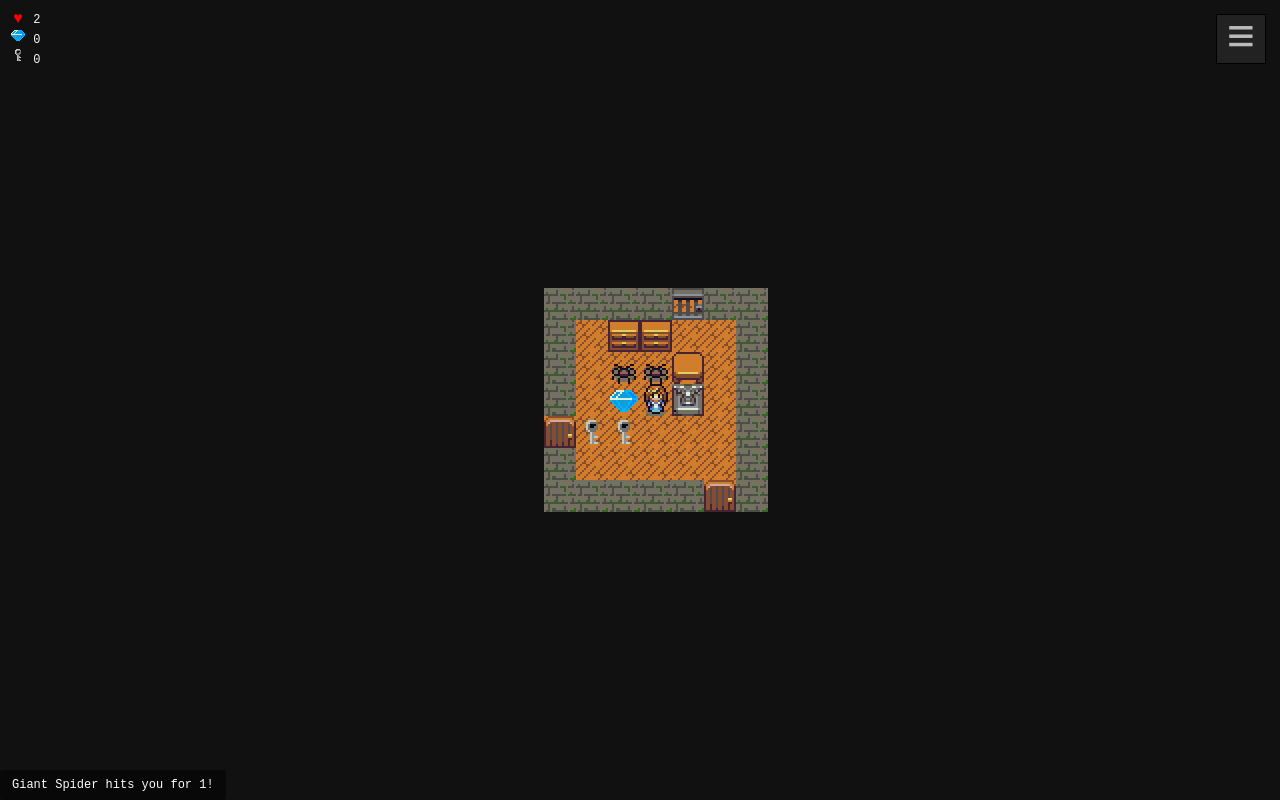
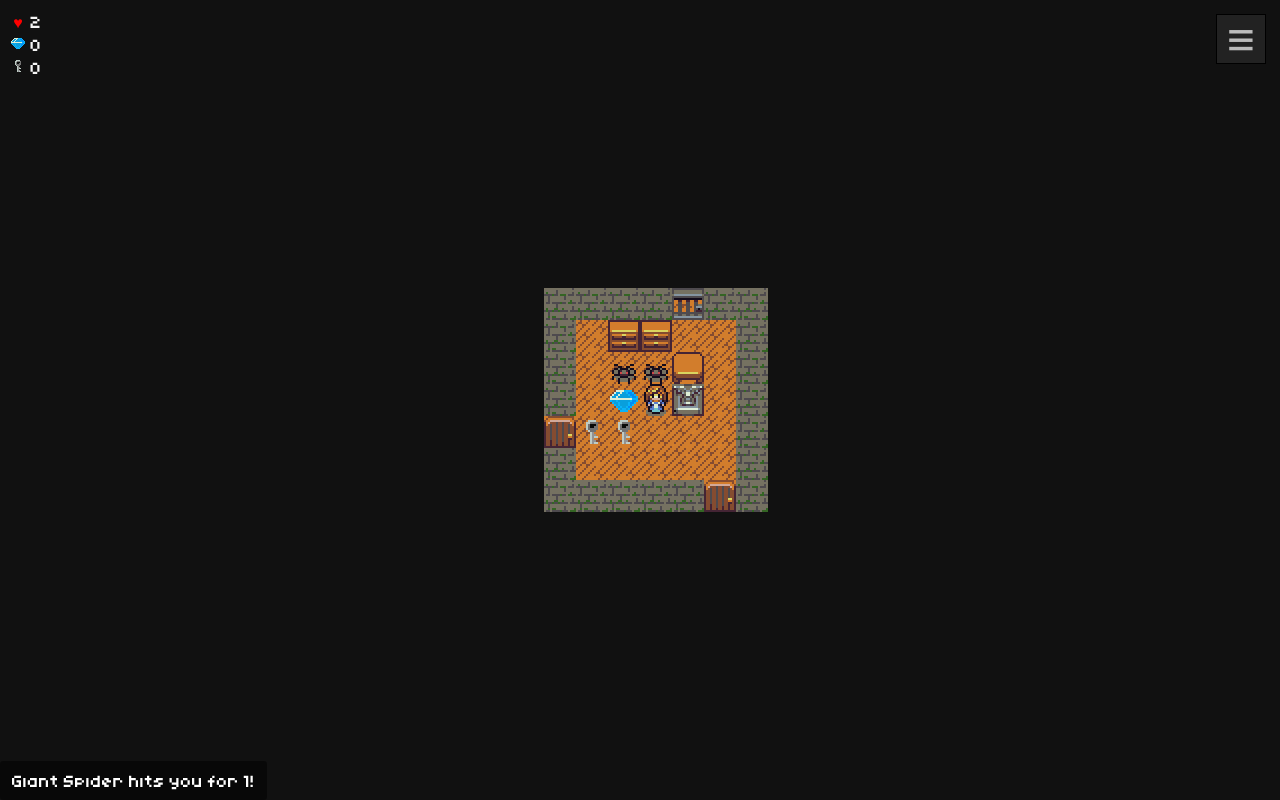
Before and after one commit to D474designs/7drl-2016, a plain HTML site: page index.html in a window 1280 px wide. Drawn offline with Linux system fonts and the light colour scheme.

Commit message:
Try a "pixelated" font.

```diff
--- a/css/style.css
+++ b/css/style.css
@@ -1,11 +1,23 @@
+
+@font-face {
+	font-family: 'kenney_miniregular';
+	src: url('kenney_mini-webfont.eot');
+	src: url('kenney_mini-webfont.eot?#iefix') format('embedded-opentype'),
+		 url('kenney_mini-webfont.woff2') format('woff2'),
+		 url('kenney_mini-webfont.woff') format('woff'),
+		 url('kenney_mini-webfont.ttf') format('truetype'),
+		 url('kenney_mini-webfont.svg#kenney_miniregular') format('svg');
+	font-weight: normal;
+	font-style: normal;
+}
 
 body {
 	padding: 0;
 	margin: 0;
 	color: whitesmoke;
 	background-color: #111;
-	font-family: monospace;
-	font-size: 12px;
+	font-family: 'kenney_miniregular', monospace;
+	font-size: 18px;
 }
 
 :-webkit-full-screen {
```
Also changed, not shown: css/kenney_mini-webfont.svg (added), css/kenney_mini-webfont.ttf (added), css/kenney_mini-webfont.woff (added), css/kenney_mini-webfont.woff2 (added), 1 other file.
